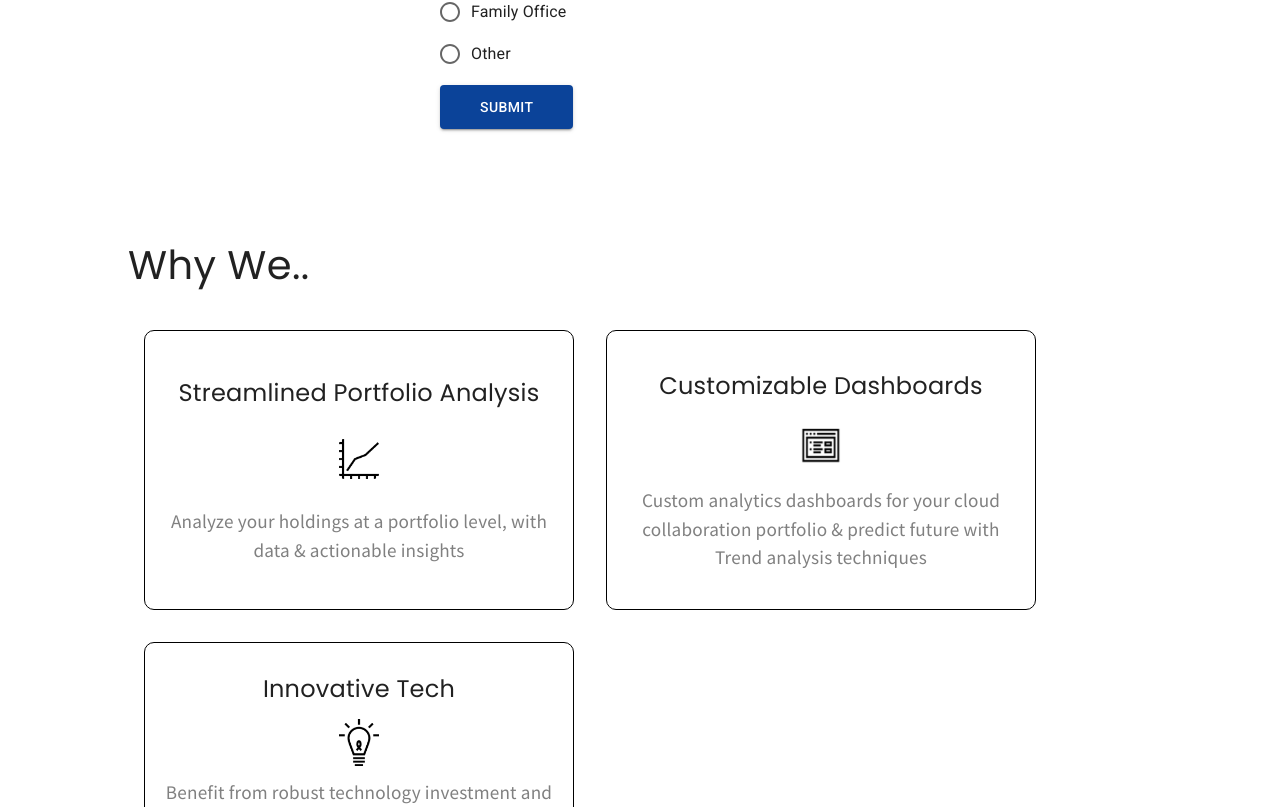
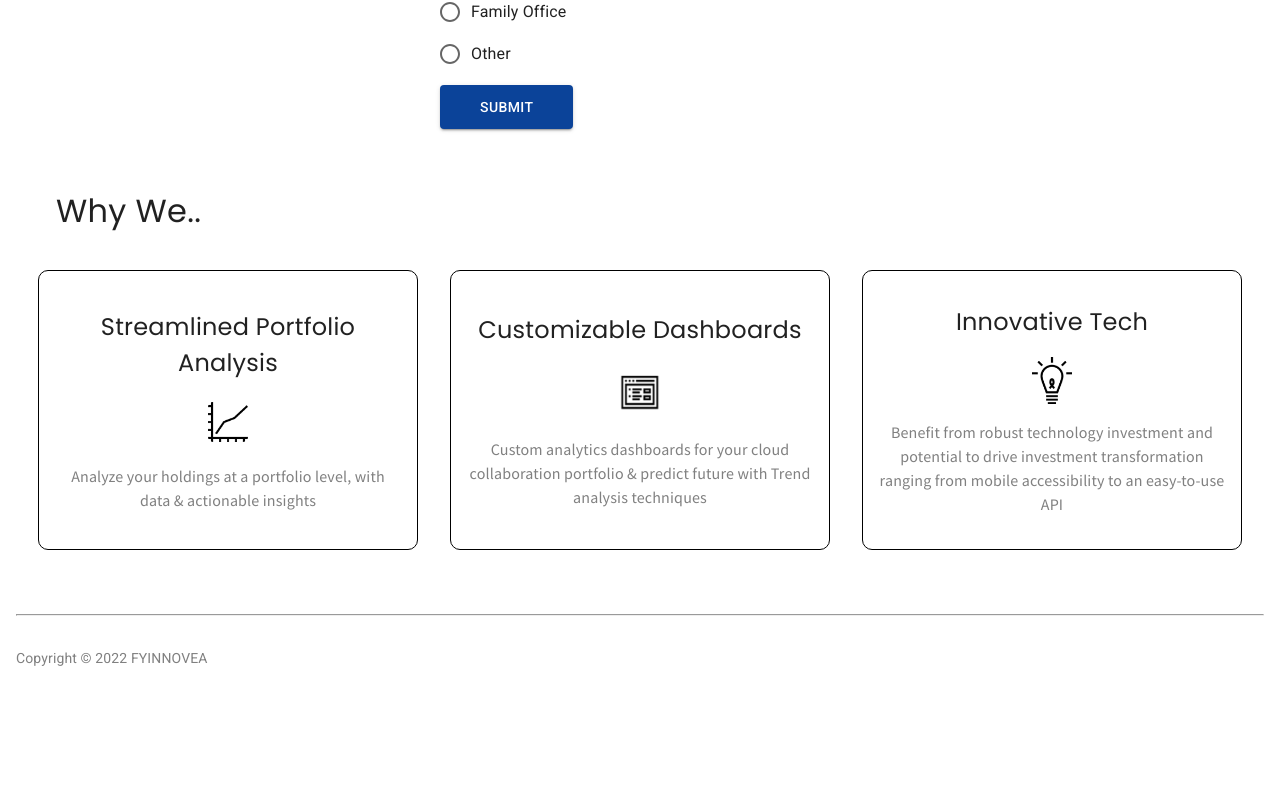
Before and after one commit to akbar061192/portfolio-analytics, a React (Create React App) app: page / in a window 1280 px wide. Shown: the part 1713-2520 px from the top of the page. After the commit the page ends 2430 px from the top, so only its background shows below. Built offline with nearby package versions, Linux system fonts and the light colour scheme.

Commit message:
footer cards style updates

```diff
--- a/src/components/FooterCards.js
+++ b/src/components/FooterCards.js
@@ -11,7 +11,7 @@ const FooterCard = props => {
       style={{
         border: '1px solid black',
         borderRadius: '10px',
-        width: '430px',
+        width: '380px',
         display: 'flex',
         flexDirection: 'column',
         alignItems: 'center',
@@ -21,9 +21,9 @@ const FooterCard = props => {
         margin: '1rem',
       }}
     >
-      <Typography style={{ fontFamily: 'Poppins', fontSize: '1.5rem ' }}>{title}</Typography>
+      <Typography style={{ fontFamily: 'Poppins', fontSize: '1.5rem', textAlign: 'center' }}>{title}</Typography>
       <img src={img} alt={title} width={40} style={{ borderRadius: '5px' }} />
-      <Typography style={{ textAlign: 'center', fontFamily: 'Source Sans Pro', fontSize: '1.2rem ' }} color='gray'>
+      <Typography style={{ textAlign: 'center', fontFamily: 'Source Sans Pro', fontSize: '1rem ' }} color='gray'>
         {desc}
       </Typography>
     </div>
@@ -36,17 +36,17 @@ const FooterCards = () => {
       <div>
         <section
           style={{
-            display: 'flex',
-            justifyContent: 'space-between',
-            padding: '6rem 6rem 5rem 6rem',
-            // marginTop: '6rem',
+            marginTop: '3rem',
           }}
         >
-          <main style={{ marginLeft: '2rem' }}>
-            <Typography marginBottom={'1.2rem'} style={{ fontSize: '2.5rem', fontWeight: '500', fontFamily: 'Poppins' }}>
+          <main>
+            <Typography
+              marginBottom={'1.2rem'}
+              style={{ fontSize: '2rem', fontWeight: '500', fontFamily: 'Poppins', marginLeft: '3.5rem' }}
+            >
               Why We..
             </Typography>
-            <div style={{ display: 'flex', flexWrap: 'wrap' }}>
+            <div style={{ display: 'flex', flexWrap: 'wrap', justifyContent: 'center' }}>
               <FooterCard
                 title='Streamlined Portfolio Analysis'
                 img={investmentBanking}
--- a/src/components/TradeMarkFooter.js
+++ b/src/components/TradeMarkFooter.js
@@ -3,9 +3,11 @@ import React from 'react';
 
 const TradeMarkFooter = () => {
   return (
-    <div style={{ margin: '4rem  6rem 2rem   6rem' }}>
+    <div style={{ margin: '3rem 1rem' }}>
       <hr style={{ marginBottom: '2rem' }} />
-      <Typography color='gray'> Copyright © 2022 FYINNOVEA</Typography>
+      <Typography color='gray' style={{ fontSize: '14px' }}>
+        Copyright © 2022 FYINNOVEA
+      </Typography>
     </div>
   );
 };
```
